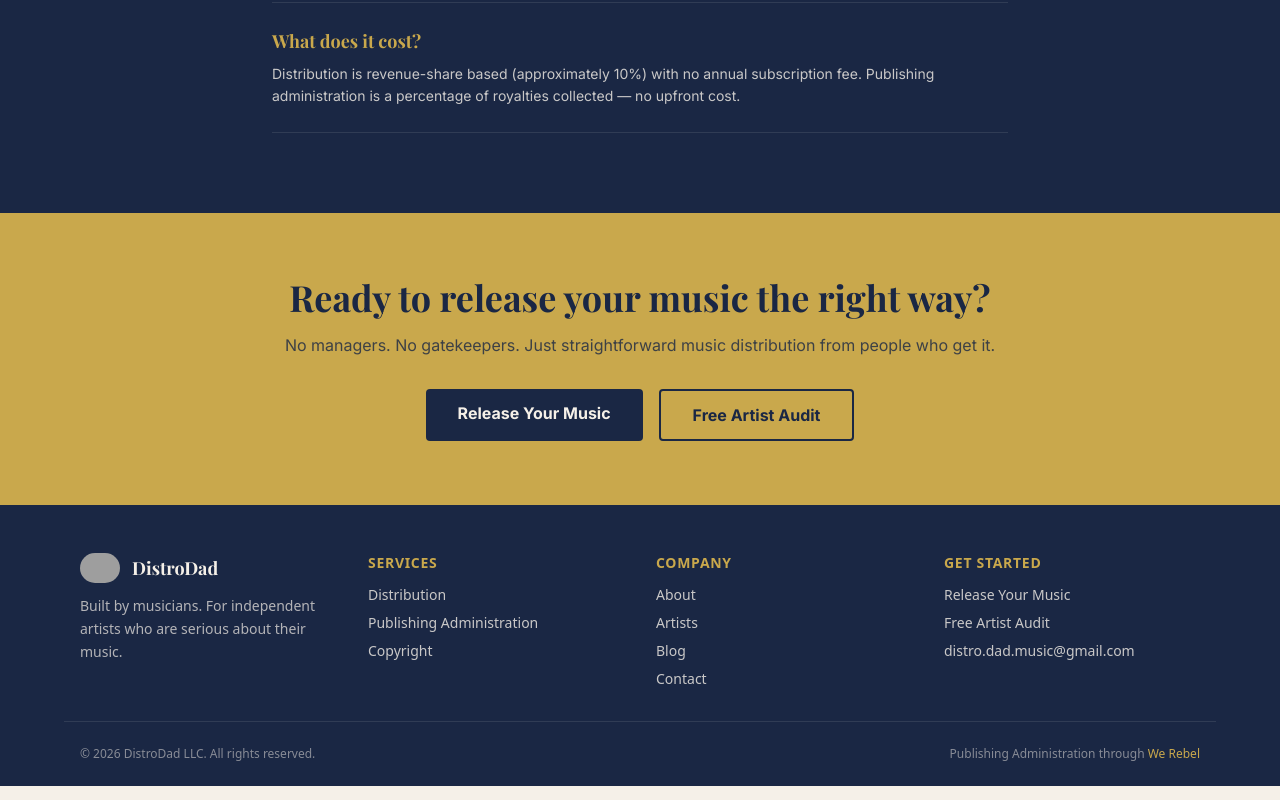
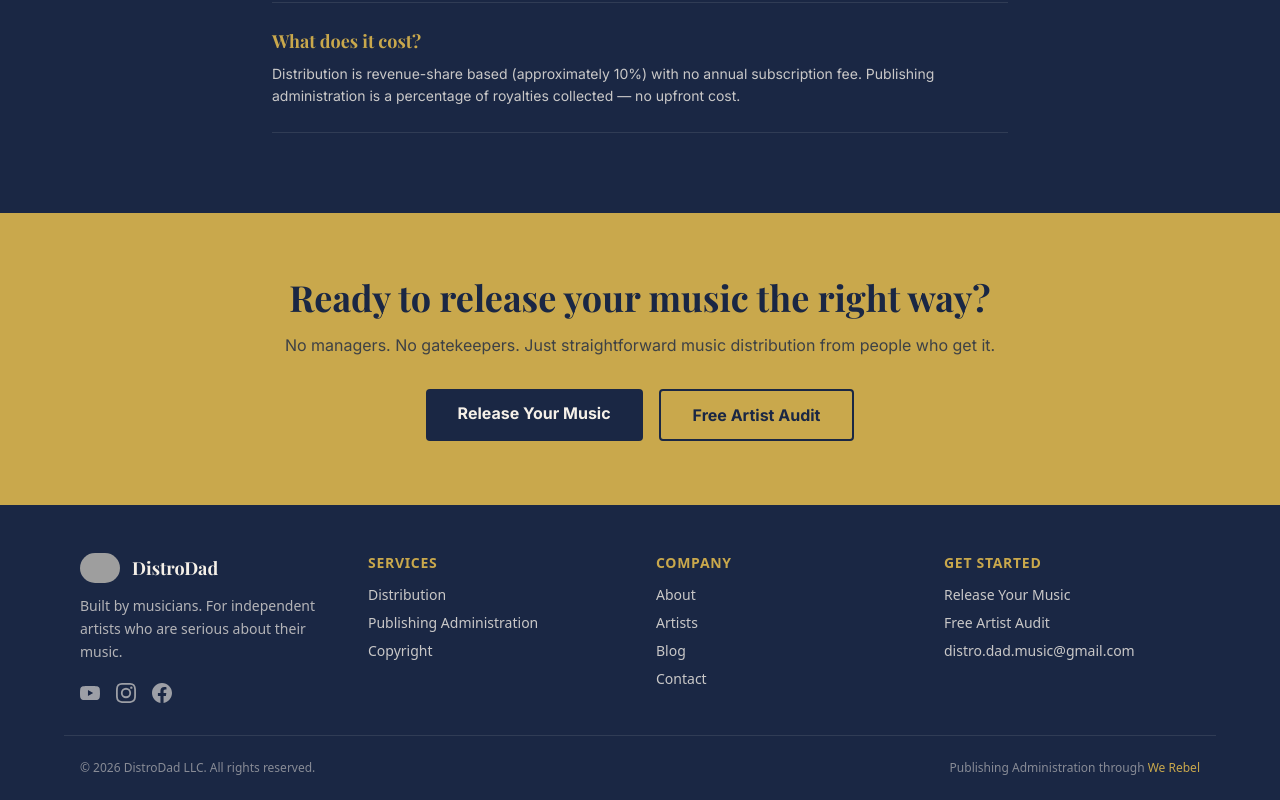
Before and after one commit to distrodadmusic/distrodad-website, a Next.js app: page / in a window 1280 px wide. Shown: the part 3538-4338 px from the top of the page. Built offline with nearby package versions, Linux system fonts and the light colour scheme; grey boxes are pictures that could not be loaded; a web font is replaced by a local one.

Commit message:
Add social media links to footer (YouTube, Instagram, Facebook)

```diff
--- a/src/components/Footer.tsx
+++ b/src/components/Footer.tsx
@@ -1,5 +1,35 @@
 import Link from "next/link";
 import Image from "next/image";
+
+const socials = [
+  {
+    label: "YouTube",
+    href: "https://youtube.com/@distrodadmusic",
+    icon: (
+      <svg xmlns="http://www.w3.org/2000/svg" viewBox="0 0 24 24" fill="currentColor" className="w-5 h-5">
+        <path d="M23.498 6.186a3.016 3.016 0 0 0-2.122-2.136C19.505 3.545 12 3.545 12 3.545s-7.505 0-9.377.505A3.017 3.017 0 0 0 .502 6.186C0 8.07 0 12 0 12s0 3.93.502 5.814a3.016 3.016 0 0 0 2.122 2.136c1.871.505 9.376.505 9.376.505s7.505 0 9.377-.505a3.015 3.015 0 0 0 2.122-2.136C24 15.93 24 12 24 12s0-3.93-.502-5.814zM9.545 15.568V8.432L15.818 12l-6.273 3.568z" />
+      </svg>
+    ),
+  },
+  {
+    label: "Instagram",
+    href: "https://instagram.com/distrodad",
+    icon: (
+      <svg xmlns="http://www.w3.org/2000/svg" viewBox="0 0 24 24" fill="currentColor" className="w-5 h-5">
+        <path d="M12 2.163c3.204 0 3.584.012 4.85.07 3.252.148 4.771 1.691 4.919 4.919.058 1.265.069 1.645.069 4.849 0 3.205-.012 3.584-.069 4.849-.149 3.225-1.664 4.771-4.919 4.919-1.266.058-1.644.07-4.85.07-3.204 0-3.584-.012-4.849-.07-3.26-.149-4.771-1.699-4.919-4.92-.058-1.265-.07-1.644-.07-4.849 0-3.204.013-3.583.07-4.849.149-3.227 1.664-4.771 4.919-4.919 1.266-.057 1.645-.069 4.849-.069zM12 0C8.741 0 8.333.014 7.053.072 2.695.272.273 2.69.073 7.052.014 8.333 0 8.741 0 12c0 3.259.014 3.668.072 4.948.2 4.358 2.618 6.78 6.98 6.98C8.333 23.986 8.741 24 12 24c3.259 0 3.668-.014 4.948-.072 4.354-.2 6.782-2.618 6.979-6.98.059-1.28.073-1.689.073-4.948 0-3.259-.014-3.667-.072-4.947-.196-4.354-2.617-6.78-6.979-6.98C15.668.014 15.259 0 12 0zm0 5.838a6.162 6.162 0 1 0 0 12.324 6.162 6.162 0 0 0 0-12.324zM12 16a4 4 0 1 1 0-8 4 4 0 0 1 0 8zm6.406-11.845a1.44 1.44 0 1 0 0 2.881 1.44 1.44 0 0 0 0-2.881z" />
+      </svg>
+    ),
+  },
+  {
+    label: "Facebook",
+    href: "https://facebook.com/distrodad",
+    icon: (
+      <svg xmlns="http://www.w3.org/2000/svg" viewBox="0 0 24 24" fill="currentColor" className="w-5 h-5">
+        <path d="M24 12.073c0-6.627-5.373-12-12-12s-12 5.373-12 12c0 5.99 4.388 10.954 10.125 11.854v-8.385H7.078v-3.47h3.047V9.43c0-3.007 1.792-4.669 4.533-4.669 1.312 0 2.686.235 2.686.235v2.953H15.83c-1.491 0-1.956.925-1.956 1.874v2.25h3.328l-.532 3.47h-2.796v8.385C19.612 23.027 24 18.062 24 12.073z" />
+      </svg>
+    ),
+  },
+];
 
 export default function Footer() {
   return (
@@ -10,9 +40,23 @@ export default function Footer() {
             <Image src="/logo.png" alt="DistroDad" width={40} height={40} className="rounded-full object-cover" />
             <span className="font-[family-name:var(--font-playfair)] text-lg font-bold">DistroDad</span>
           </Link>
-          <p className="text-sm text-[#f5f0e8]/70 leading-relaxed">
+          <p className="text-sm text-[#f5f0e8]/70 leading-relaxed mb-5">
             Built by musicians. For independent artists who are serious about their music.
           </p>
+          <div className="flex items-center gap-4">
+            {socials.map((s) => (
+              <a
+                key={s.label}
+                href={s.href}
+                target="_blank"
+                rel="noopener noreferrer"
+                aria-label={s.label}
+                className="text-[#f5f0e8]/60 hover:text-[#c9a84c] transition-colors"
+              >
+                {s.icon}
+              </a>
+            ))}
+          </div>
         </div>
 
         <div>
@@ -37,7 +81,7 @@ export default function Footer() {
         <div>
           <h4 className="font-semibold text-[#c9a84c] mb-3 text-sm uppercase tracking-wider">Get Started</h4>
           <ul className="space-y-2 text-sm text-[#f5f0e8]/80">
-            <li><Link href="/contact" className="hover:text-[#c9a84c] transition-colors">Release Your Music</Link></li>
+            <li><Link href="/get-started" className="hover:text-[#c9a84c] transition-colors">Release Your Music</Link></li>
             <li><Link href="/contact?type=audit" className="hover:text-[#c9a84c] transition-colors">Free Artist Audit</Link></li>
             <li>
               <a href="mailto:distro.dad.music@gmail.com" className="hover:text-[#c9a84c] transition-colors">
```
